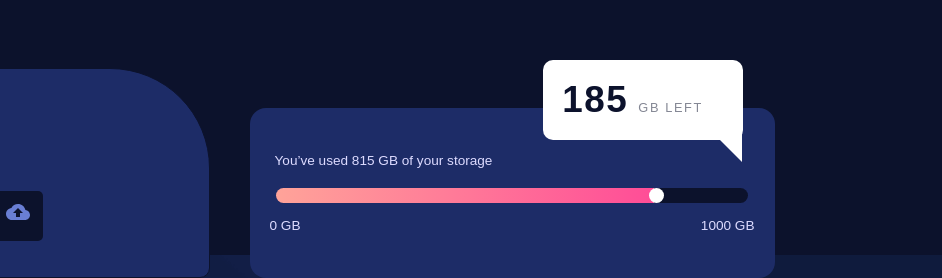
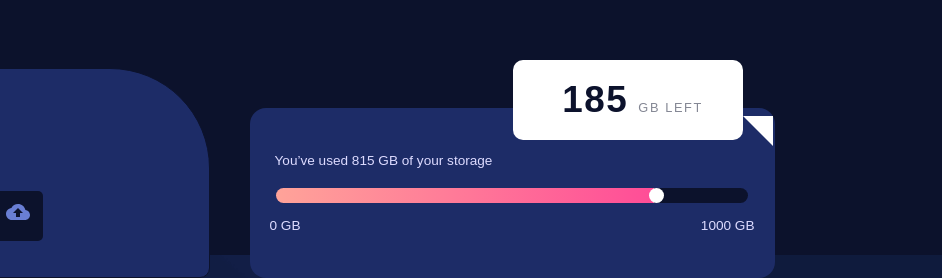
Before and after one commit to tlanettepollard/Fylo-Data-Storage-Component-TLP, a plain HTML site: page index.html in a window 1280 px wide. Shown: the part 222-500 px from the top of the page, 338-1280 px from the left. Drawn offline with nearby package versions, Linux system fonts and the light colour scheme.

Commit message:
Updates
Signed-off-by: T. Lanette <TLPollard4516@gmail.com>

```diff
--- a/styles/desktop.css
+++ b/styles/desktop.css
@@ -241,7 +241,7 @@
         right: 2em;
         margin: auto;
         height: 80px;
-        width: 200px;
+        width: 230px;
         border-radius: 10px;
         background-color: #ffffff;
     }
@@ -263,7 +263,7 @@
 
         height: 30px;
         width: 30px;
-        top: 4.5em;
+        top: 3.5em;
         border-left: 30px solid transparent;
         border-right: 0px solid transparent;
         border-top: 30px solid #ffffff;
@@ -281,6 +281,7 @@
         align-items: center;
         margin: auto;
         padding-left: 10px;
+        width: 230px;
     }
     .value {
         color: var(--very-dk-blue);
```
